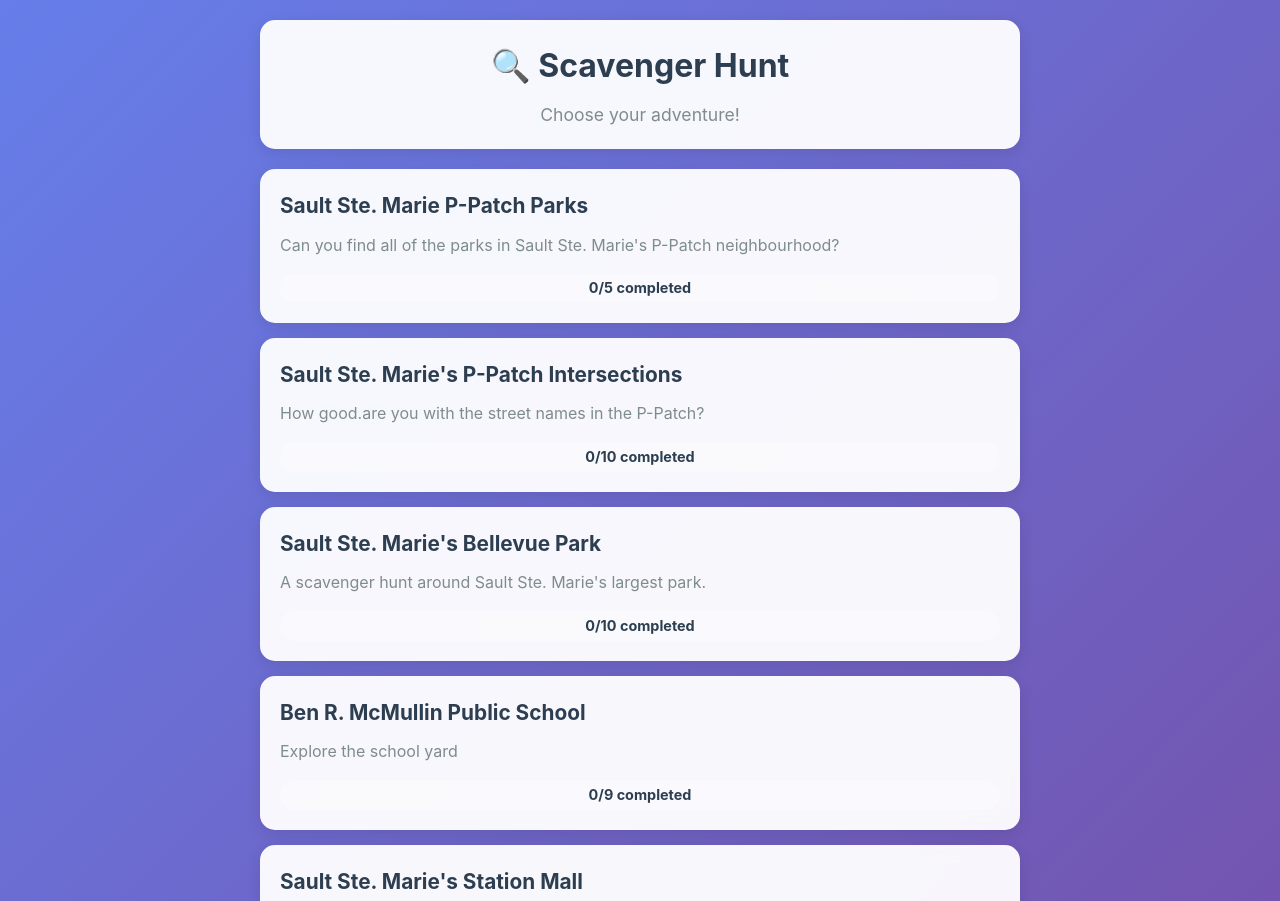
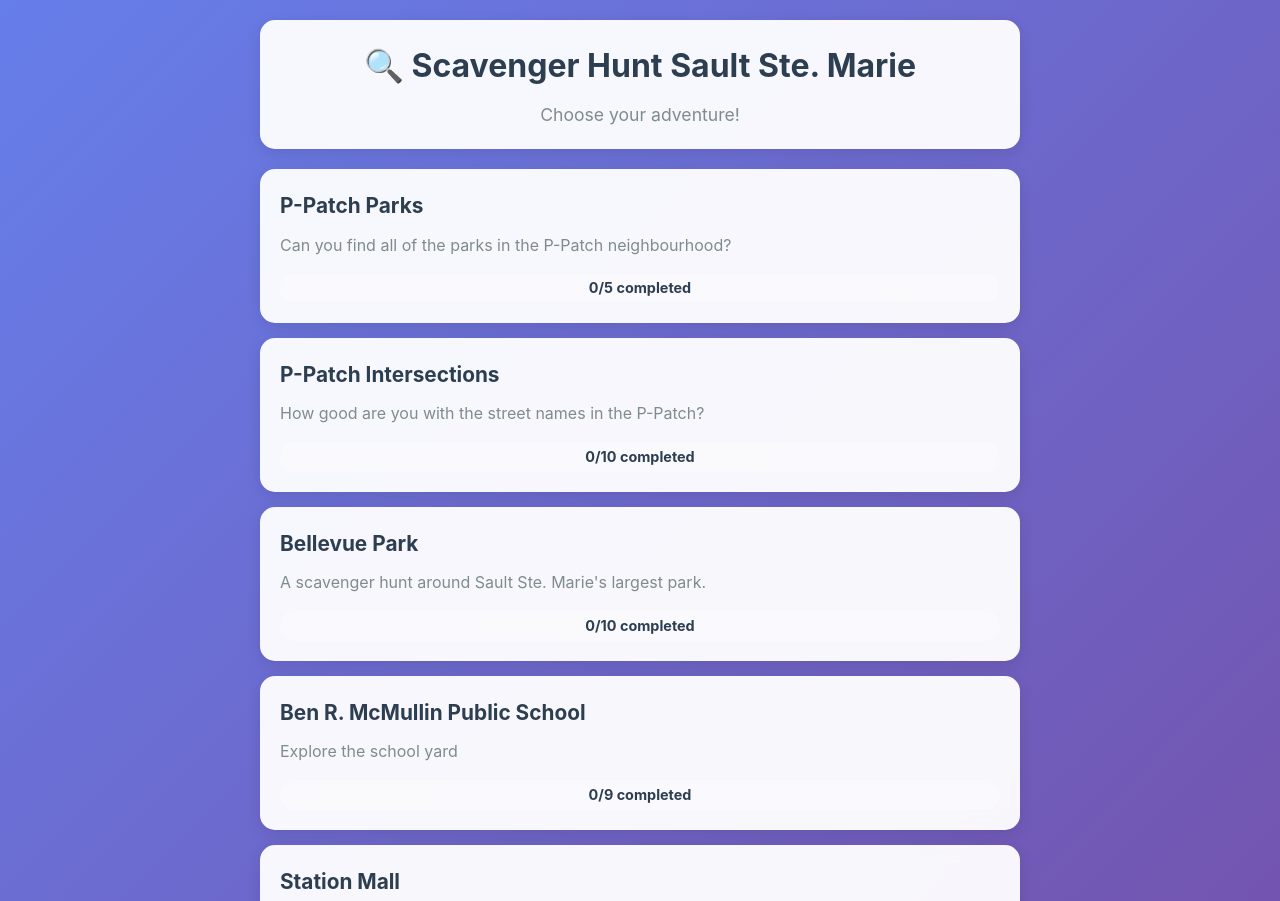
Before and after one commit to dangowans/scavenger-hunt, a plain HTML site: page index.html in a window 1280 px wide. Shown: the top 901 px of the page. Drawn offline with Linux system fonts and the light colour scheme.

Commit message:
embrace "sault ste. marie"

```diff
--- a/hunts/ssm-bellevuePark.json
+++ b/hunts/ssm-bellevuePark.json
@@ -1,5 +1,5 @@
 {
-  "scavengerHuntTitle": "Sault Ste. Marie's Bellevue Park",
+  "scavengerHuntTitle": "Bellevue Park",
   "scavengerHuntDescription": "A scavenger hunt around Sault Ste. Marie's largest park.",
   "scavengerHuntImage": "",
   "scavengerHuntMinimumAccuracy": 50,
--- a/hunts/ssm-pPatchIntersections.json
+++ b/hunts/ssm-pPatchIntersections.json
@@ -1,6 +1,6 @@
 {
-  "scavengerHuntTitle": "Sault Ste. Marie's P-Patch Intersections",
-  "scavengerHuntDescription": "How good.are you with the street names in the P-Patch?",
+  "scavengerHuntTitle": "P-Patch Intersections",
+  "scavengerHuntDescription": "How good are you with the street names in the P-Patch?",
   "scavengerHuntImage": "",
   "scavengerHuntMinimumAccuracy": 50,
   "clues": [
--- a/hunts/ssm-pPatchParks.json
+++ b/hunts/ssm-pPatchParks.json
@@ -1,6 +1,6 @@
 {
-  "scavengerHuntTitle": "Sault Ste. Marie P-Patch Parks",
-  "scavengerHuntDescription": "Can you find all of the parks in Sault Ste. Marie's P-Patch neighbourhood?",
+  "scavengerHuntTitle": "P-Patch Parks",
+  "scavengerHuntDescription": "Can you find all of the parks in the P-Patch neighbourhood?",
   "scavengerHuntImage": "",
   "scavengerHuntMinimumAccuracy": 50,
   "clues": [
--- a/hunts/ssm-stationMall.json
+++ b/hunts/ssm-stationMall.json
@@ -1,8 +1,8 @@
 {
-  "scavengerHuntTitle": "Sault Ste. Marie's Station Mall",
+  "scavengerHuntTitle": "Station Mall",
   "scavengerHuntDescription": "A tour of the \"Centre of it all\"",
   "scavengerHuntImage": "images/stationMall.jpg",
-  "scavengerHuntMinimumAccuracy": 50,
+  "scavengerHuntMinimumAccuracy": 30,
   "clues": [
     {
       "clueTitle": "Music",
--- a/index.html
+++ b/index.html
@@ -3,7 +3,7 @@
 <head>
     <meta charset="UTF-8">
     <meta name="viewport" content="width=device-width, initial-scale=1.0">
-    <title>Scavenger Hunt</title>
+    <title>Scavenger Hunt Sault Ste. Marie</title>
     <link rel="manifest" href="manifest.json">
     <link rel="stylesheet" href="styles.css">
     <meta name="theme-color" content="#2196F3">
@@ -12,7 +12,7 @@
 <body>
     <div class="container">
         <header>
-            <h1>🔍 Scavenger Hunt</h1>
+            <h1>🔍 Scavenger Hunt Sault Ste. Marie</h1>
             <p>Choose your adventure!</p>
         </header>
 
--- a/sw.js
+++ b/sw.js
@@ -1,5 +1,5 @@
 // Service Worker for offline functionality
-const CACHE_NAME = 'scavenger-hunt-v20250901.4';
+const CACHE_NAME = 'scavenger-hunt-v20250901.5';
 
 const rootUrl = 'https://dangowans.github.io/scavenger-hunt';
 
```
Also changed, not shown: create-hunt.html (+1 -1 lines), hunt.html (+1 -1 lines), hunts/test-benR.json (deleted, +0 -18 lines), manifest.json, 1 other file.
